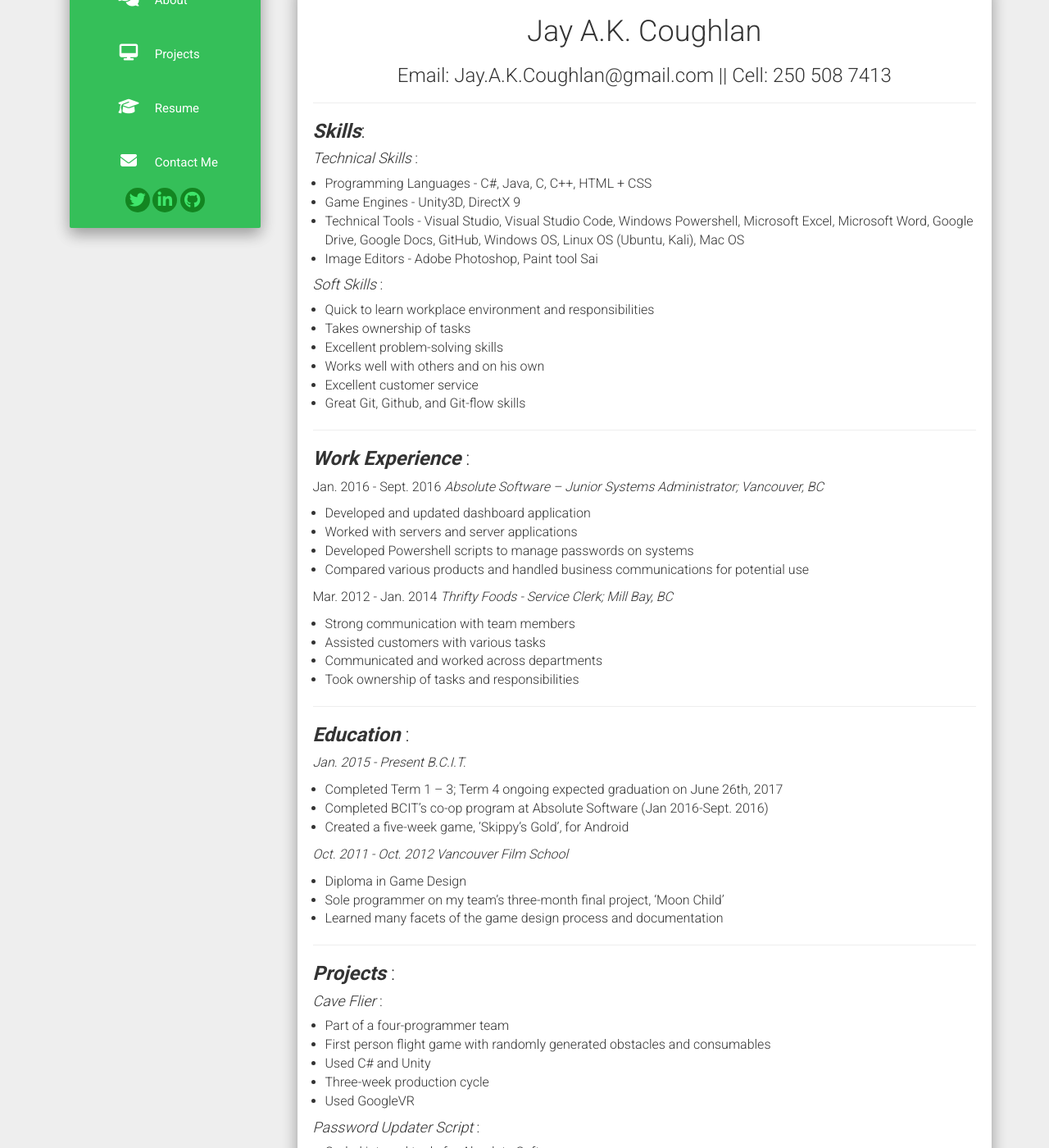
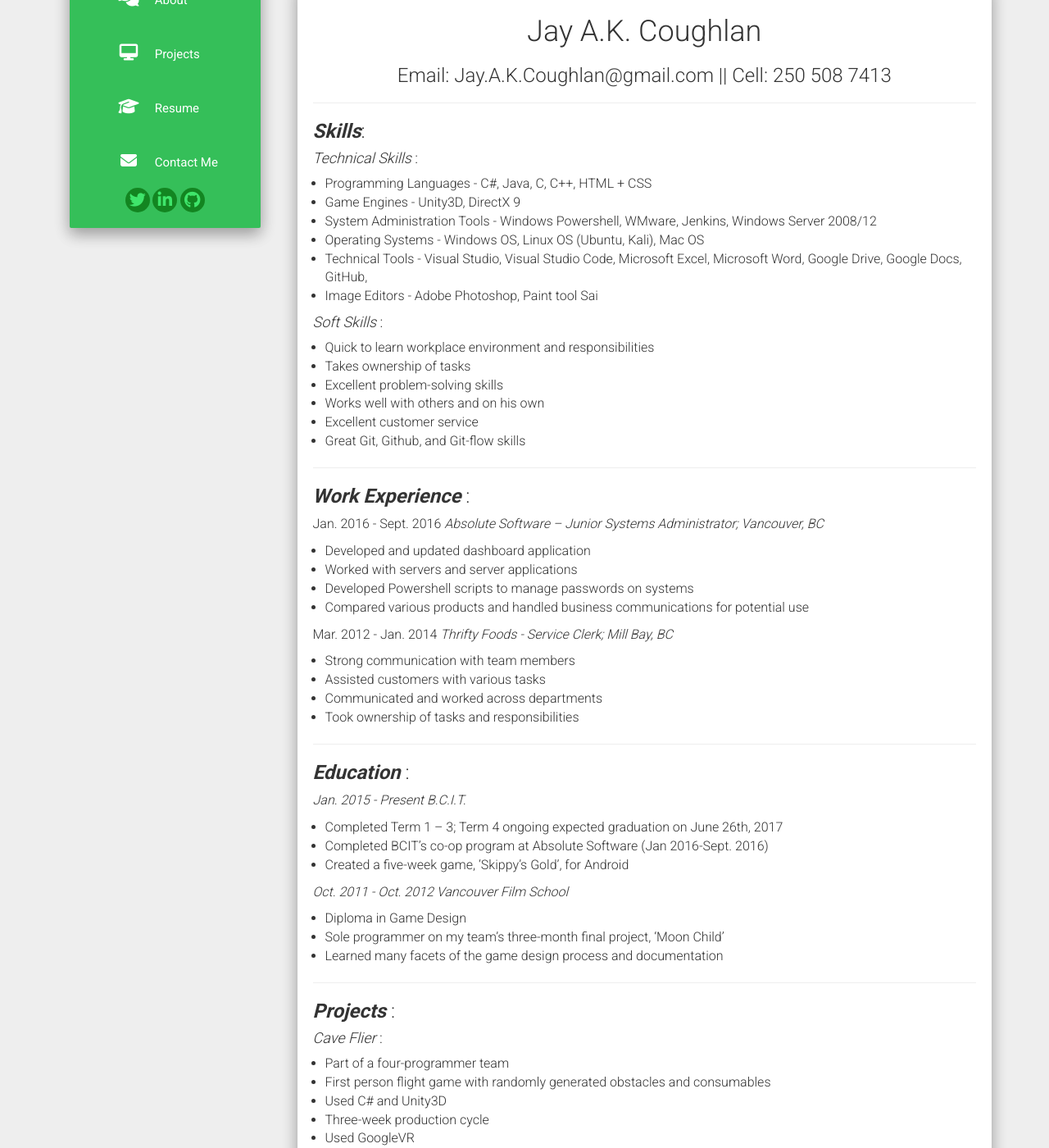
Before and after one commit to JayAKCoughlan/JayAkCoughlan.github.io, a Jekyll site: the page built from resume.md, in a window 1280 px wide and 1400 px high, scrolled down 370 px. Shown: the whole window at 82% size. Built offline with Jekyll 4.4.1, drawn with Linux system fonts in a browser that asks for light colours; nearby versions of some CDN libraries; some of the changed text lies outside the part shown.

Commit message:
updated Resume

```diff
--- a/resume.md
+++ b/resume.md
@@ -8,7 +8,9 @@ title: Jay's Resume
 #### *Technical Skills* :
 *	Programming Languages - C#, Java, C, C++, HTML + CSS
 *	Game Engines - Unity3D, DirectX 9
-*	Technical Tools - Visual Studio, Visual Studio Code, Windows Powershell, Microsoft Excel, Microsoft Word, Google Drive, Google Docs, GitHub, Windows OS, Linux OS (Ubuntu, Kali), Mac OS
+*   System Administration Tools - Windows Powershell, WMware, Jenkins, Windows Server 2008/12
+*   Operating Systems - Windows OS, Linux OS (Ubuntu, Kali), Mac OS
+*	Technical Tools - Visual Studio, Visual Studio Code, Microsoft Excel, Microsoft Word, Google Drive, Google Docs, GitHub,
 *	Image Editors - Adobe Photoshop, Paint tool Sai
 
 #### *Soft Skills* :
@@ -55,7 +57,7 @@ Mar. 2012 - Jan. 2014		*Thrifty Foods - Service Clerk; Mill Bay, BC*
 #### *Cave Flier* :
 *	Part of a four-programmer team
 *	First person flight game with randomly generated obstacles and consumables
-*	Used C# and Unity
+*	Used C# and Unity3D
 *	Three-week production cycle
 *	Used GoogleVR
 
@@ -68,6 +70,7 @@ Mar. 2012 - Jan. 2014		*Thrifty Foods - Service Clerk; Mill Bay, BC*
 #### *Moon Child* :
 *	Worked as the sole programmer on five-person team using
 *	Third person platformer with traditional and runner mechanics
+*	Used C# and Unity3D
 *	Four-month production cycle
 *	Two levels, two separate character controllers
 *	Available here at http://projects.myvfs.com/games/gd24_MoonChild/
```
Also changed, not shown: other parts of resume.md (+0 -5 lines), Gemfile.lock, 1 other file.
